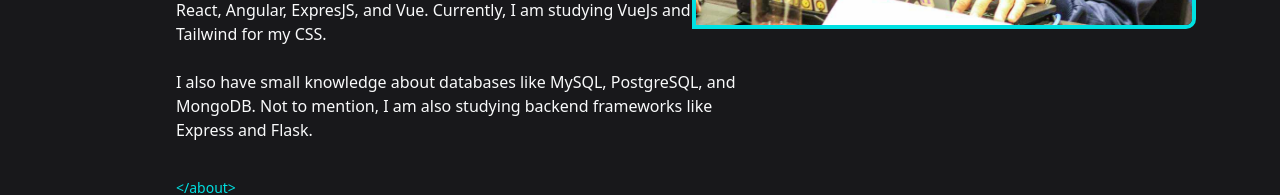
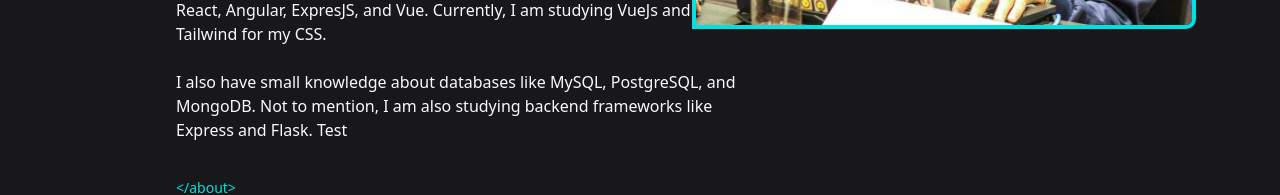
Before and after one commit to frostburner/villa-vue-portfolio, a Vue app: page / in a window 1280 px wide. Shown: the part 1406-1601 px from the top of the page. Built offline with nearby package versions, Linux system fonts and the light colour scheme.

Commit message:
test commmit tae nga miss

```diff
--- a/src/components/AboutComponent.vue
+++ b/src/components/AboutComponent.vue
@@ -28,7 +28,7 @@ import bg from ""
 
         <p>
             I also have small knowledge about databases like MySQL, PostgreSQL, and MongoDB. Not to mention, I am also studying backend frameworks
-            like Express and Flask.
+            like Express and Flask. Test
         </p>
 
         <div class="textDecorPrimary">
```
